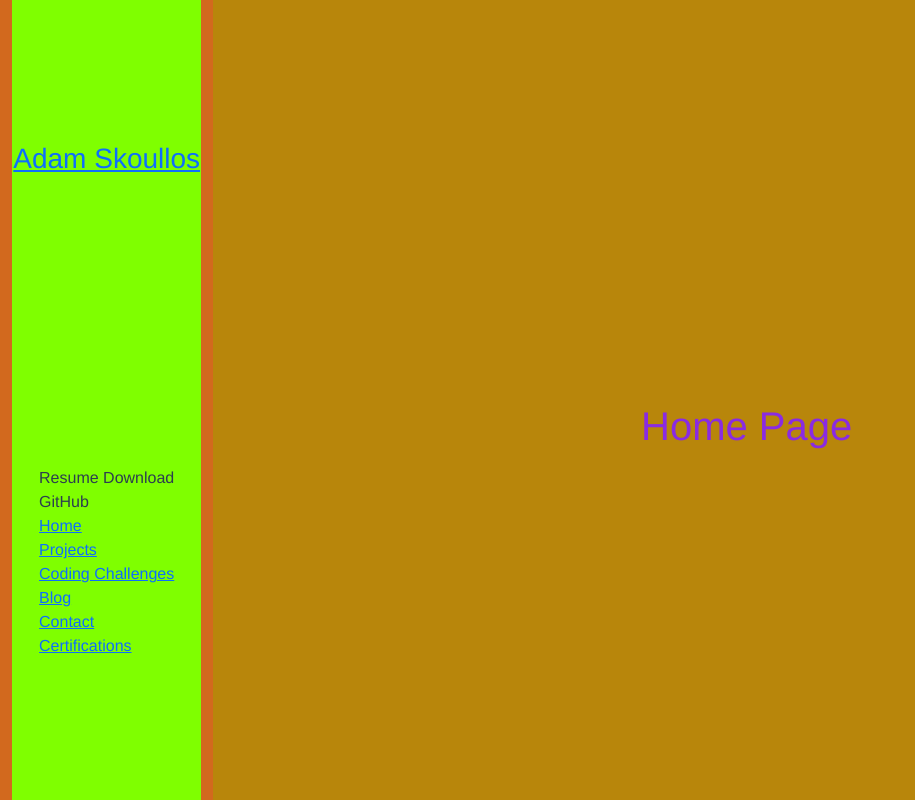
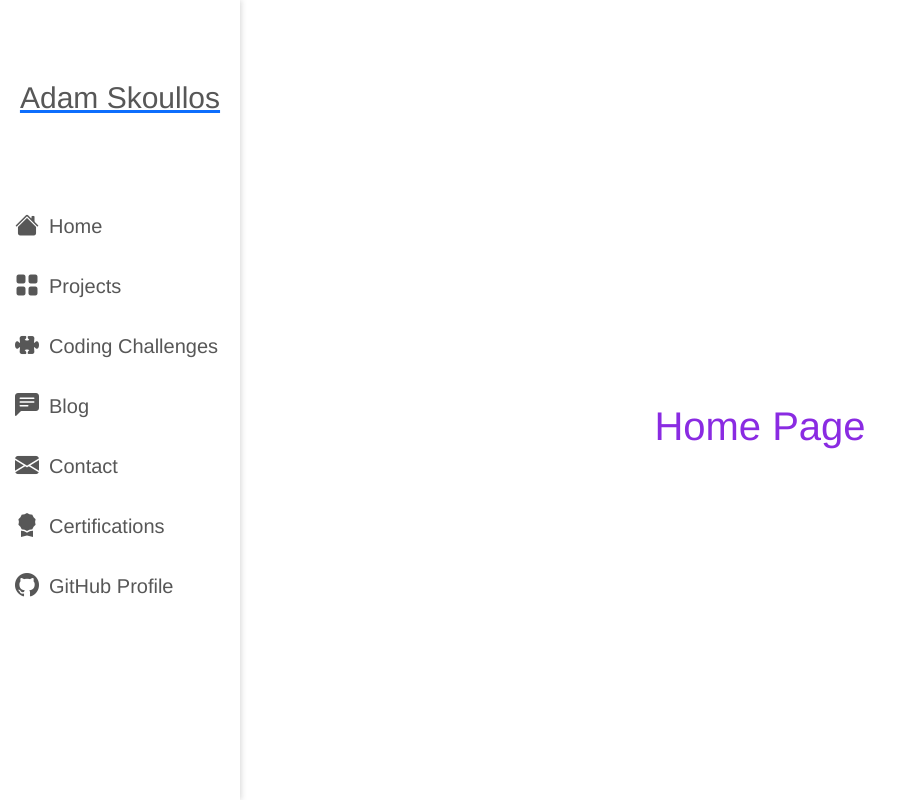
Before and after one commit to Adamskoullos/Portfolio, a Vue app: page / in a window 1280 px wide. Shown: the whole page, without its empty margins (0-915 px from the left). Built offline with nearby package versions, Linux system fonts and the light colour scheme.

Commit message:
Contiued work on side-nav

```diff
--- a/src/App.vue
+++ b/src/App.vue
@@ -72,13 +72,17 @@ export default {
     -webkit-font-smoothing: antialiased;
     -moz-osx-font-smoothing: grayscale;
     text-align: center;
-    color: #2c3e50;
+    color: $primary
   }
 .container-fluid{
+  width: 100vw;
+  padding-right: 0;
+  padding-left: 0;
   .side-nav-col{
     background: chocolate;
     min-height: 100vh;
-    min-width: 200px;
+    min-width: 240px;
+    padding: 0;
   }
   .main-col{
     position: relative;
@@ -93,7 +97,7 @@ export default {
       height: 60px;
     }
     .main-content{
-      background: darkgoldenrod;
+      background: rgb(255, 255, 255);
       height: 100vh;
       padding-top: 60px;
       display: flex;
@@ -102,17 +106,6 @@ export default {
     }
   }
 }
-#nav {
-    padding: 30px;
 
-    a {
-      font-weight: bold;
-      color: #77ff00;
-
-      &.router-link-exact-active {
-        color: $primary;
-      }
-    }
-  }
 
 </style>
--- a/src/components/SideNav.vue
+++ b/src/components/SideNav.vue
@@ -1,40 +1,55 @@
 <template>
-  <div class="row">
-      <div class="col nav-container">
+
           <nav >
             <div class="logo" >
                 <router-link :to="{ name: 'Projects' }" ><h3 >Adam Skoullos</h3></router-link>
             </div>
-            <div class="nav-spacer"></div>
-            <ul class="navbar-nav mb-2 mb-lg-0">
+            <ul class="navbar-nav">
               <li class="nav-item" >
-                  <span>Resume Download</span>
+                  <router-link :to="{ name: 'Home' }">
+                      <i class="bi bi-house-fill"></i>
+                      <h5>Home</h5>
+                  </router-link>
               </li>
               <li class="nav-item" >
-                  <span>GitHub</span>
+                  <router-link :to="{ name: 'Projects' }">
+                      <i class="bi bi-grid-fill"></i>
+                      <h5>Projects</h5>
+                  </router-link>
               </li>
               <li class="nav-item" >
-                  <router-link :to="{ name: 'Home' }"  class="">Home</router-link>
+                  <router-link :to="{ name: 'CodingChallenges' }">
+                      <i class="bi bi-puzzle-fill"></i>
+                      <h5>Coding Challenges</h5>
+                  </router-link>
               </li>
               <li class="nav-item" >
-                  <router-link :to="{ name: 'Projects' }"  class="">Projects</router-link>
+                  <router-link :to="{ name: 'Blog' }">
+                      <i class="bi bi-chat-left-text-fill"></i>
+                      <h5>Blog</h5>
+                  </router-link>
               </li>
               <li class="nav-item" >
-                  <router-link :to="{ name: 'CodingChallenges' }"  class="">Coding Challenges</router-link>
+                  <router-link :to="{ name: 'Contact' }">
+                      <i class="bi bi-envelope-fill"></i>
+                      <h5>Contact</h5>
+                  </router-link>
               </li>
               <li class="nav-item" >
-                  <router-link :to="{ name: 'Blog' }"  class="">Blog</router-link>
+                  <router-link :to="{ name: 'Certifications' }">
+                      <i class="bi bi-award-fill"></i>
+                      <h5>Certifications</h5>
+                  </router-link>
               </li>
               <li class="nav-item" >
-                  <router-link :to="{ name: 'Contact' }"  class="">Contact</router-link>
-              </li>
-              <li class="nav-item" >
-                  <router-link :to="{ name: 'Certifications' }"  class="">Certifications</router-link>
+                  <a href="https://github.com/Adamskoullos" target="_blank">
+                    <i class="bi bi-github"></i>
+                    <h5>GitHub Profile</h5>
+                </a>
               </li>
             </ul>
           </nav>
-      </div>
-  </div>
+
 </template>
 
 <script>
@@ -44,22 +59,47 @@ export default {
 </script>
 
 <style lang="scss">
-.nav-container{
-    height: 100vh;
+
 nav{
-        background: chartreuse;
+    background: rgb(255, 255, 255);
     height: 100vh;
     display: flex;
     flex-direction: column;
-        align-items: center;
-        justify-content:space-evenly;
+    align-items: stretch;
+    justify-content:flex-start;
+    position: relative;
+    z-index: 10;
+    margin: auto 0;
+    min-width: 230px;
+    box-shadow: 1px 0px 6px rgba(50,50,50,0.2);
+
+    .logo h3{
+        font-size: 30px;
+        margin: 10vh auto;
+    }
     ul{
         display: flex;
         flex-direction: column;
         align-items: stretch;
         li{
+            // background: blueviolet;
             display: flex;
-                justify-content: flex-start;
+            justify-content: stretch;
+            a{
+                // background: cadetblue;
+                width: 100%;
+                display: flex;
+                align-items: center;
+                text-decoration: none;
+                height: 60px;
+                h5{
+                    display: inline-block;
+                    margin: auto 10px;
+                }
+                i{
+                    font-size: 24px;
+                    margin-left: 15px;
+                }
             }
         }
     }
--- a/src/scss/_variables.scss
+++ b/src/scss/_variables.scss
@@ -1 +1,7 @@
-$primary: rgb(0, 23, 128);
+@import url("https://cdn.jsdelivr.net/npm/bootstrap-icons@1.4.1/font/bootstrap-icons.css");
+
+$primary: rgb(87, 87, 87);
+
+*{
+    color: $primary;
+}
```
Lines whose indentation alone changed are shown as unchanged.
